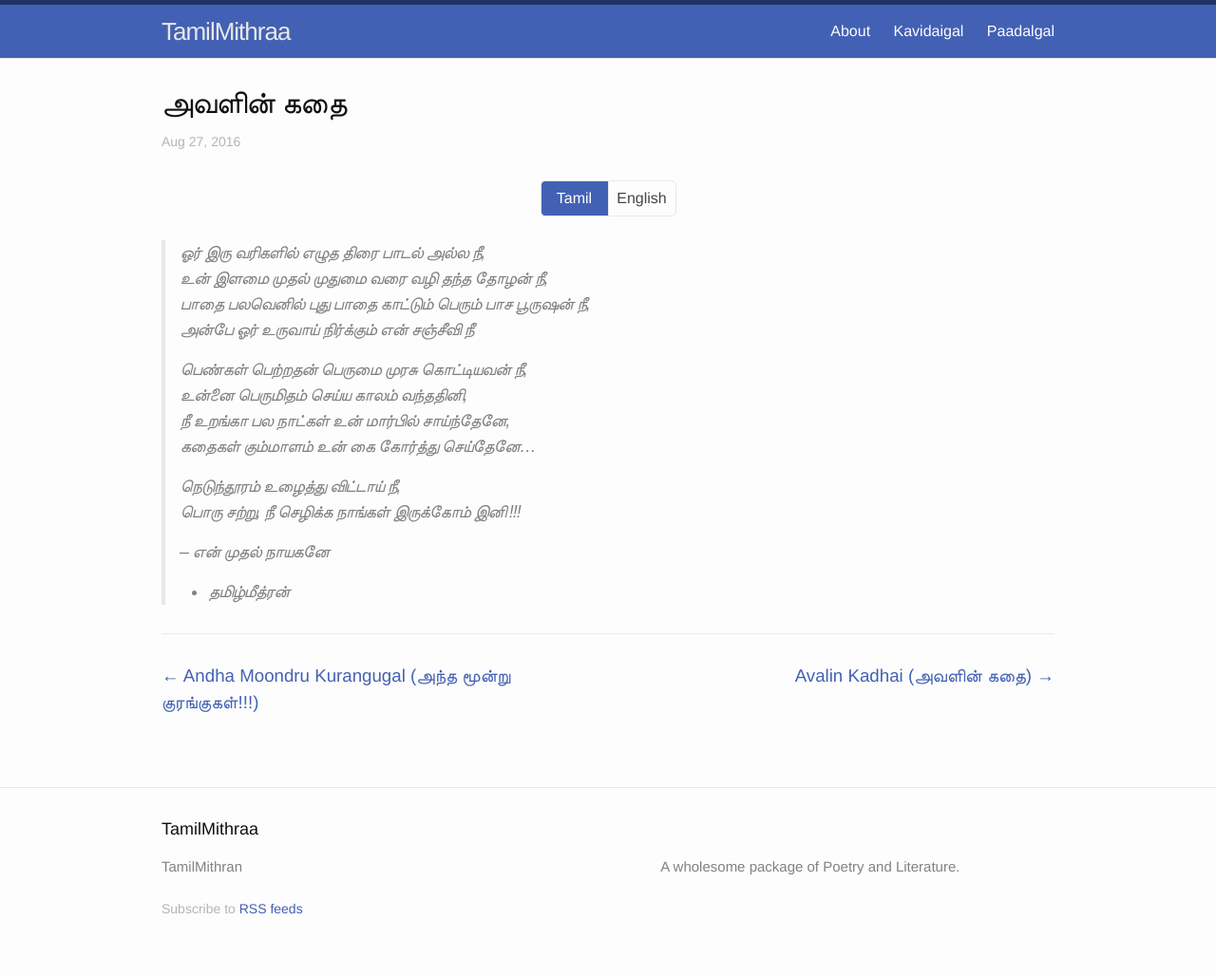
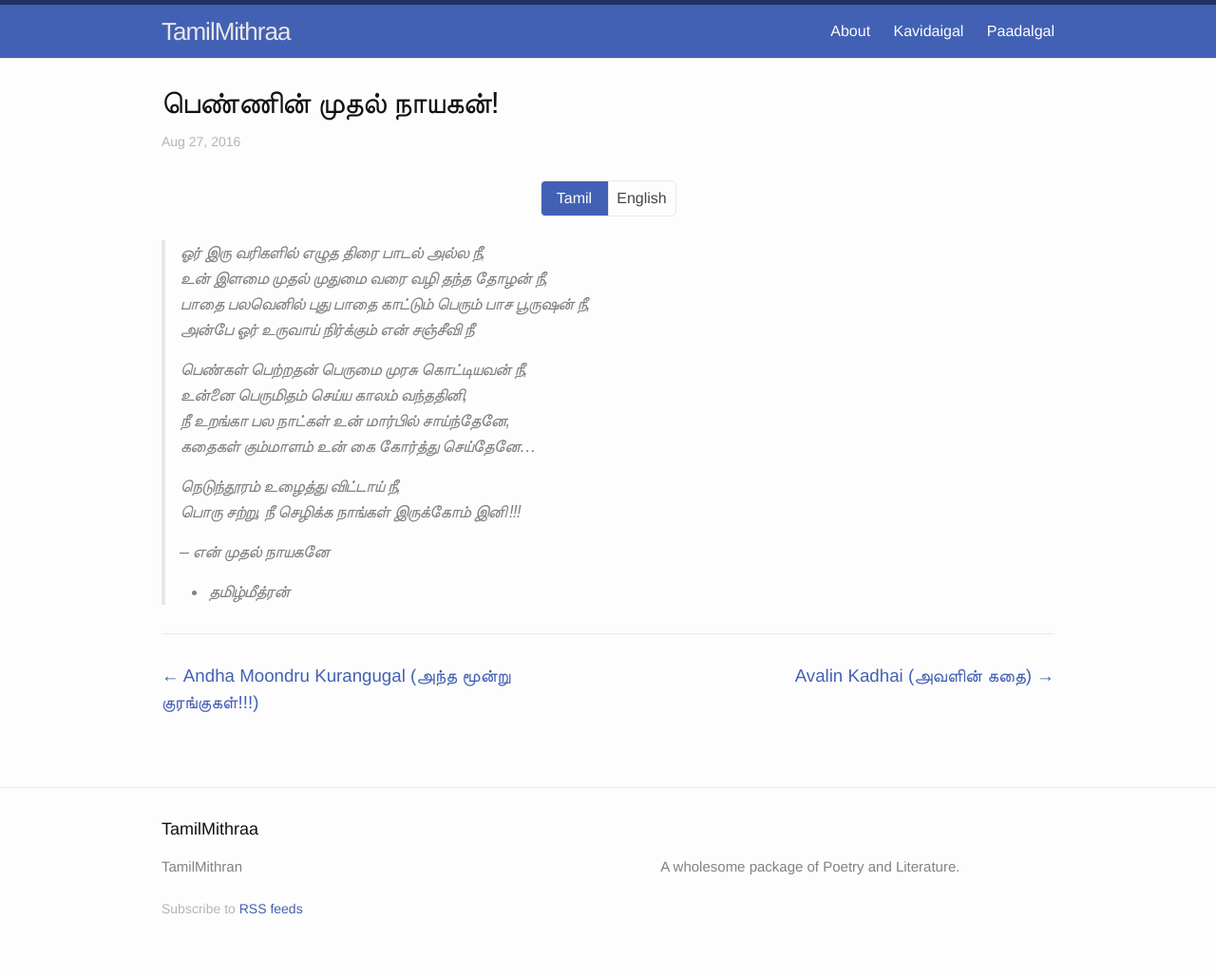
Before and after one commit to mithraa/tamil, a Jekyll site: the page built from _posts/2016-08-27-pennin-mudhal-naayagane.md, in a window 1280 px wide. Shown: the whole page at 95% size. Built offline with Jekyll 4.4.1, drawn with Linux system fonts in a browser that asks for light colours; some web fonts are replaced.

Commit message:
Updated '/_posts/2016-08-27-pennin-mudhal-naayagane.md' via CloudCannon

```diff
--- a/_posts/2016-08-27-pennin-mudhal-naayagane.md
+++ b/_posts/2016-08-27-pennin-mudhal-naayagane.md
@@ -1,6 +1,6 @@
 ---
 layout : post
-title_tamil : அவளின் கதை
+title_tamil : பெண்ணின் முதல் நாயகன்!
 category : kavidaigal
 ---
 
```
